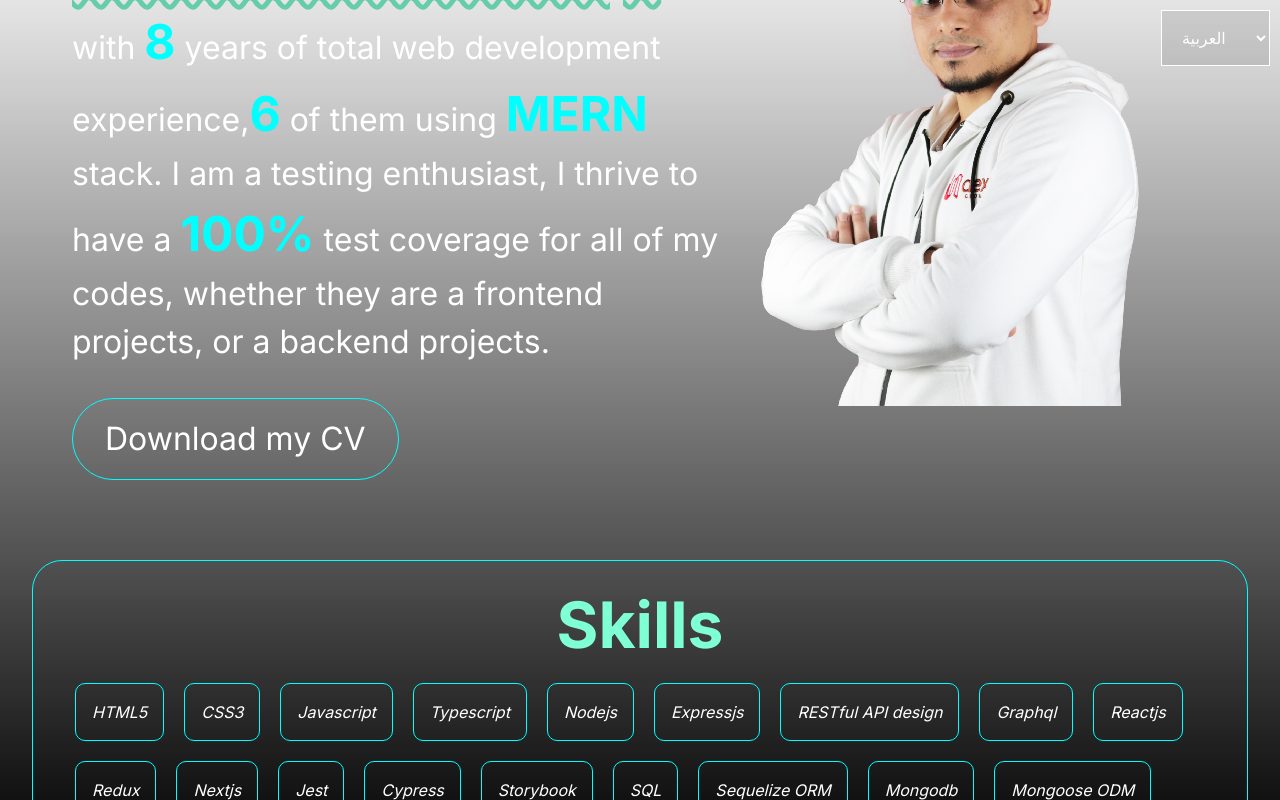
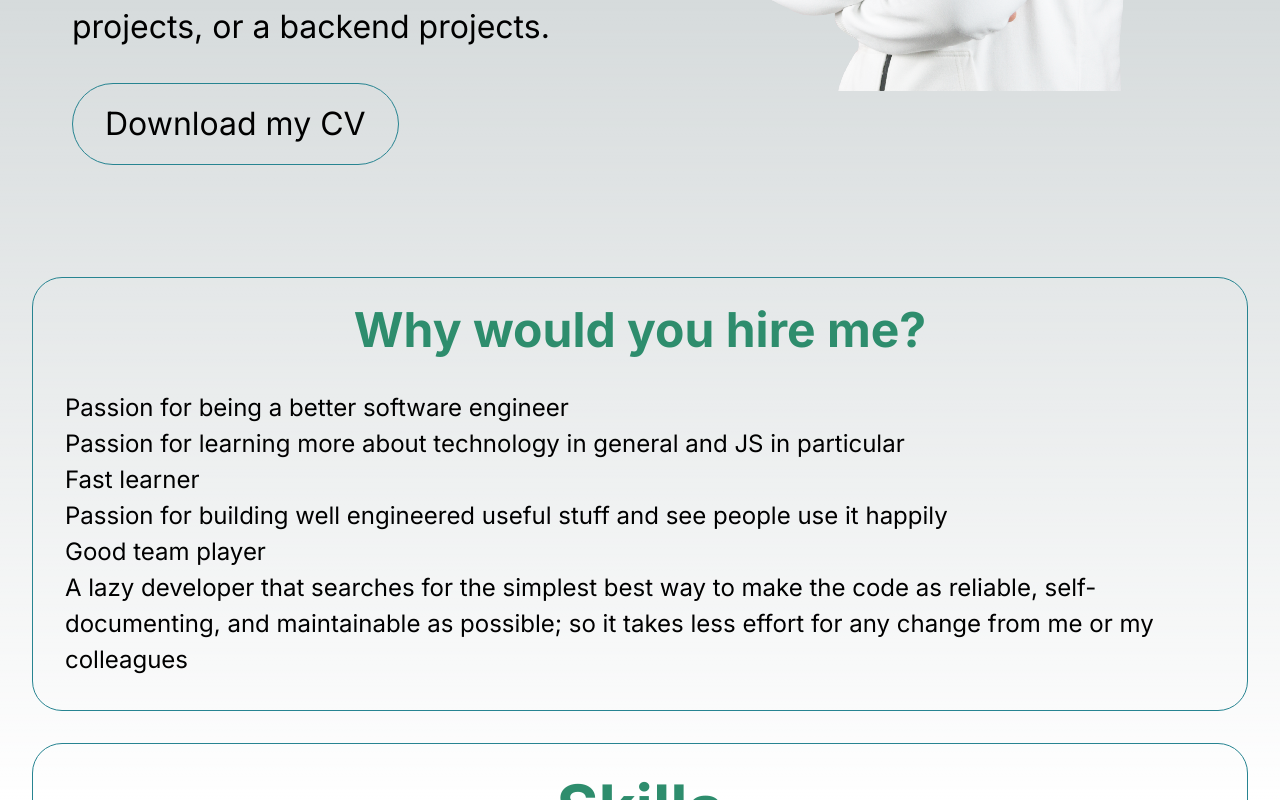
Before and after one commit to waelhasan/personal-site, a Next.js app: page / in a window 1280 px wide. Shown: the top 800 px of the page. Built offline with nearby package versions, Linux system fonts and the light colour scheme.

Commit message:
Handle light mode colors

```diff
--- a/src/app/components/Navbar.tsx
+++ b/src/app/components/Navbar.tsx
@@ -3,9 +3,9 @@
 const LanguageSwitcher = () => (
     <select
         style={{
-            color: "rgb(var(--foreground-rgb))",
-            backgroundColor: "rgb(var(--background-start-rgb))",
-            border: "1px solid rgb(var(--foreground-rgb))",
+            color: "var(--foreground-rgb)",
+            backgroundColor: "var(--background-start-rgb)",
+            border: "1px solid var(--foreground-rgb)",
             padding: "1rem",
             float: "right"
         }}
--- a/src/app/globals.css
+++ b/src/app/globals.css
@@ -3,31 +3,27 @@
 @tailwind utilities;
 
 :root {
-  --foreground-rgb: 0, 0, 0;
-  --background-start-rgb: 214, 219, 220;
-  --background-end-rgb: 255, 255, 255;
-}
-
-:root {
-  --foreground-rgb: 255, 255, 255;
-  --background-start-rgb: 0, 0, 0, 0.1;
-  --background-end-rgb: 0, 0, 0;
+  --foreground-rgb: rgb(0, 0, 0);
+  --foreground-rgb-important: rgb(39 132 145);
+  --background-start-rgb: rgb(214, 219, 220);
+  --background-end-rgb: rgb(255, 255, 255);
+  --foreground-section-title-rgb: rgb(46 141 109);
 }
 
 @media (prefers-color-scheme: dark) {
   :root {
-    --foreground-rgb: 255, 255, 255;
-    --background-start-rgb: 0, 10, 21, 0.8;
-    --background-end-rgb: 0, 0, 0;
+    --foreground-rgb: rgb(255, 255, 255);
+    /*cyan*/
+    --foreground-rgb-important: rgb(0, 255, 255);
+    --background-start-rgb: rgba(0, 10, 21, 0.8);
+    --background-end-rgb: rgb(0, 0, 0);
+    --foreground-section-title-rgb: rgb(127 255 212);
   }
 }
 
 body {
-  color: rgb(var(--foreground-rgb));
-  background: linear-gradient(
-      to bottom,
+  color: var(--foreground-rgb);
+  background: linear-gradient(to bottom,
       transparent,
-      rgb(var(--background-end-rgb))
-    )
-    rgb(var(--background-start-rgb));
+      var(--background-end-rgb)) var(--background-start-rgb);
 }
--- a/src/app/layout.tsx
+++ b/src/app/layout.tsx
@@ -22,7 +22,7 @@ export default function RootLayout({
         style={{
           overflowX: "hidden"
         }}>
-        <Navbar />
+        {/* <Navbar /> */}
         {children}
       </body>
     </html>
--- a/src/app/page.tsx
+++ b/src/app/page.tsx
@@ -3,7 +3,15 @@ import Image from "next/image"
 const info = {
   fullName: "Wael Hasan",
   title: "Senior Full-Stack JS/TS web developer",
-  skills: ['HTML5', 'CSS3', 'Javascript', 'Typescript', 'Nodejs', 'Expressjs', 'RESTful API design', 'Graphql', 'Reactjs', 'Redux', 'Nextjs', 'Jest', 'Cypress', 'Storybook', 'SQL', 'Sequelize ORM', 'Mongodb', 'Mongoose ODM', 'Contentful', 'Git', 'Github', 'Linux', 'Bash', 'Design patterns', 'Gulp', 'Socket.io', 'Deepstream', 'Redis', 'Docker', 'AWS', 'TypeORM', 'JSON', 'JSON schema', 'Mocha', 'Chai', 'Enzyme', 'SASS', 'Yeoman', 'Teamwork', 'Leadership', 'Humility', 'Problem-Solving', 'Self-starter', 'Pragmatic', 'Communication', 'Collaboration', 'Mentorship', 'Lifelong learner']
+  skills: ['HTML5', 'CSS3', 'Javascript', 'Typescript', 'Nodejs', 'Expressjs', 'RESTful API design', 'Graphql', 'Reactjs', 'Redux', 'Nextjs', 'Jest', 'Cypress', 'Storybook', 'SQL', 'Sequelize ORM', 'Mongodb', 'Mongoose ODM', 'Contentful', 'Git', 'Github', 'Linux', 'Bash', 'Design patterns', 'Gulp', 'Socket.io', 'Deepstream', 'Redis', 'Docker', 'AWS', 'TypeORM', 'JSON', 'JSON schema', 'Mocha', 'Chai', 'Enzyme', 'SASS', 'Yeoman', 'Teamwork', 'Leadership', 'Humility', 'Problem-Solving', 'Self-starter', 'Pragmatic', 'Communication', 'Collaboration', 'Mentorship', 'Lifelong learner'],
+  reasonsToHireMe: [
+    "Passion for being a better software engineer",
+    "Passion for learning more about technology in general and JS in particular",
+    "Fast learner",
+    "Passion for building well engineered useful stuff and see people use it happily",
+    "Good team player",
+    "A lazy developer that searches for the simplest best way to make the code as reliable, self-documenting, and maintainable as possible; so it takes less effort for any change from me or my colleagues"
+  ]
 }
 
 const CustomizedListItem = ({ children }: { children: string }) => (
@@ -15,7 +23,7 @@ const Skill = ({ title }: { title: string }) => (
     display: "inline-block",
     fontSize: "1rem",
     fontStyle: "italic",
-    border: "1px solid cyan",
+    border: "1px solid var(--foreground-rgb-important)",
     padding: "1rem",
     margin: "10px 10px",
     borderRadius: "10px",
@@ -28,7 +36,7 @@ const Skill = ({ title }: { title: string }) => (
 const Skills = () => (
   <figure style={{
     position: "relative",
-    border: "1px solid cyan",
+    border: "1px solid var(--foreground-rgb-important)",
     borderRadius: "30px",
     padding: "2rem",
     margin: "0 2rem"
@@ -45,7 +53,7 @@ const Skills = () => (
         top: "1rem",
         transform: "translateX(-50%)",
       }}>
-        <Important level={2} color="aquamarine">Skills</Important>
+        <Important level={2} color="var(--foreground-section-title-rgb)">Skills</Important>
       </figcaption>
       {info.skills.map(skill => <Skill key={skill} title={skill} />)}
     </div>
@@ -60,7 +68,7 @@ const LevelsToFontSizeMap = {
   5: "1rem",
 }
 
-const Important = ({ level, color = "cyan", children }: {
+const Important = ({ level, color = "var(--foreground-rgb-important)", children }: {
   level: keyof typeof LevelsToFontSizeMap,
   children: string,
   color?: string
@@ -77,7 +85,7 @@ const DownloadCVButton = () => (
     style={{
       display: "block",
       padding: "1rem 2rem",
-      border: "1px solid cyan",
+      border: "1px solid var(--foreground-rgb-important)",
       borderRadius: "50px",
       width: "fit-content",
       margin: "2rem 0"
@@ -117,6 +125,35 @@ const Intorduction = () => (
   </div>
 )
 
+const ReasonsToHireMe = () => (
+  <figure style={{
+    position: "relative",
+    border: "1px solid var(--foreground-rgb-important)",
+    borderRadius: "30px",
+    padding: "2rem",
+    margin: "2rem"
+  }}>
+    <div style={{
+      marginTop: "5rem",
+      display: "flex",
+      flexWrap: "wrap",
+      maxWidth: "1200px"
+    }}>
+      <figcaption style={{
+        position: "absolute",
+        left: "50%",
+        top: "1rem",
+        transform: "translateX(-50%)",
+      }}>
+        <Important level={3} color="var(--foreground-section-title-rgb)">Why would you hire me?</Important>
+      </figcaption>
+      <ul>
+        {info.reasonsToHireMe.map(reason => <li style={{ fontSize: "1.5rem" }}>{reason}</li>)}
+      </ul>
+    </div>
+  </figure>
+)
+
 export default function Home() {
   return (
     <main style={{
@@ -128,6 +165,7 @@ export default function Home() {
       alignItems: "center"
     }}>
       <Intorduction />
+      <ReasonsToHireMe />
       <Skills />
     </main>
   )
```
